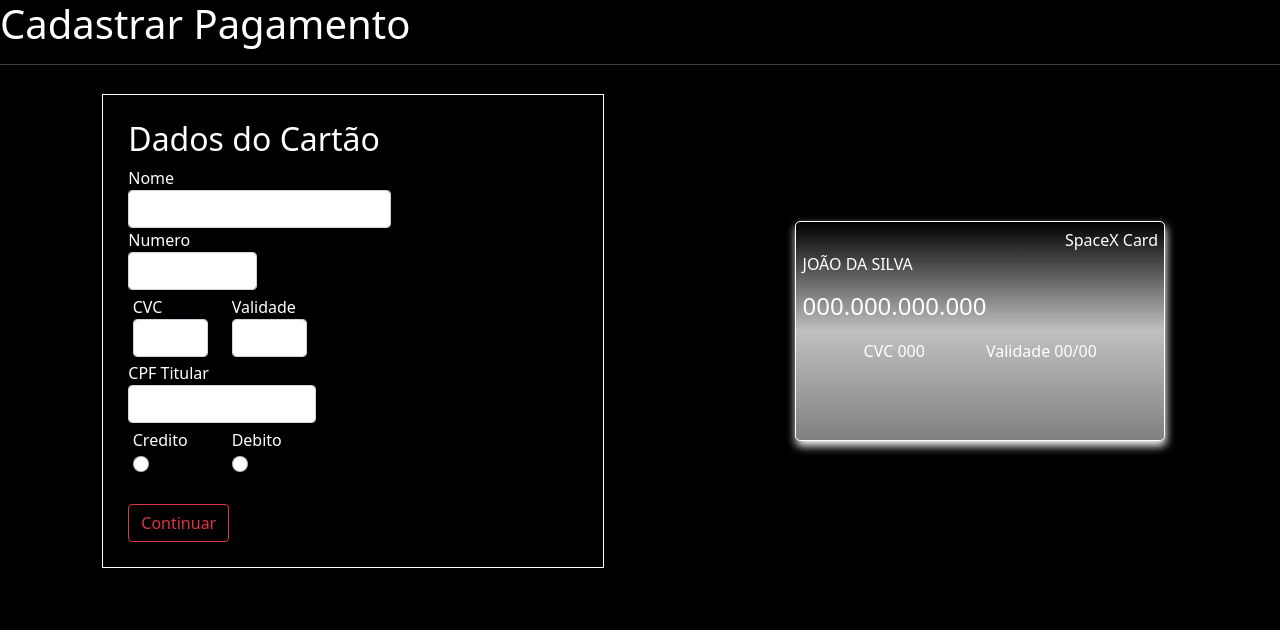
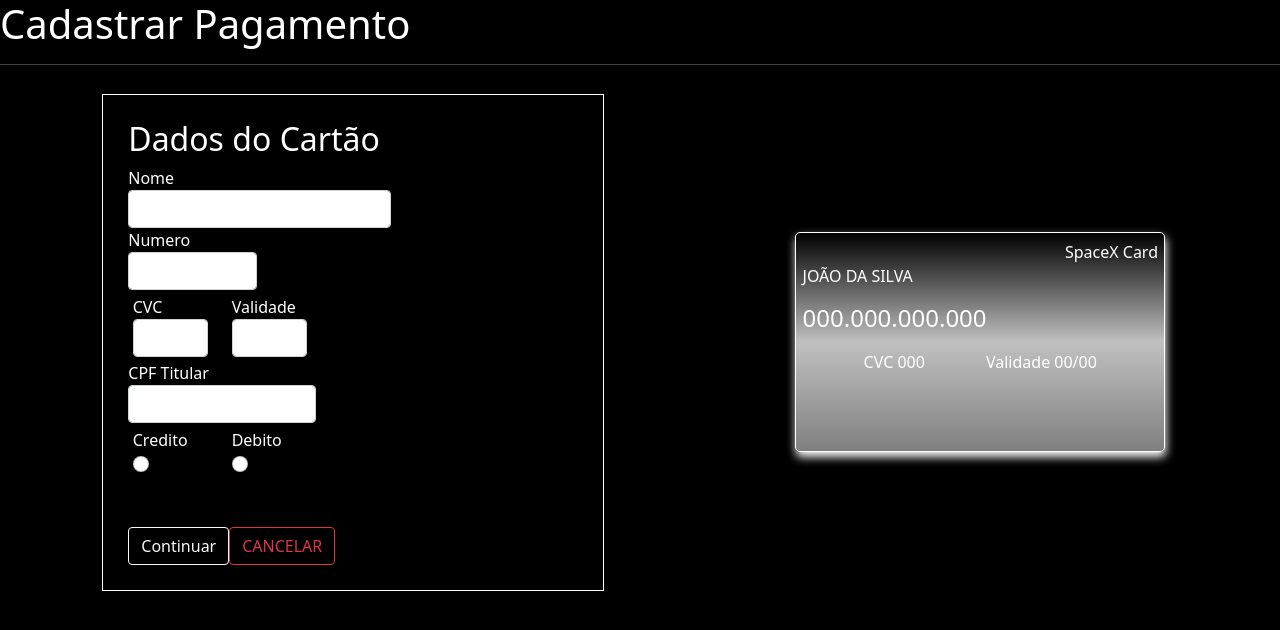
Before and after one commit to Edvaldoivso/ReativeForm, an Angular app: page /CadPagamento in a window 1280 px wide. Shown: the top 630 px of the page. Built offline with nearby package versions, Linux system fonts and the light colour scheme.

Commit message:
FLUXO INTEGRADO

```diff
--- a/src/app/Pages/cadastro-pagamento/cadastro-pagamento.component.html
+++ b/src/app/Pages/cadastro-pagamento/cadastro-pagamento.component.html
@@ -100,7 +100,20 @@
       </div>
 
       <br />
-      <button type="btn" class="btn btn-outline-danger">Continuar</button>
+
+      <section class="inline">
+        <button
+          type="button"
+          class="btn btn-outline-light"
+          (click)="SucessoPagamento()"
+        >
+          Continuar
+        </button>
+        {{ " " }}
+        <button type="btn" class="btn btn-outline-danger" (click)="cancelar()">
+          CANCELAR
+        </button>
+      </section>
     </form>
 
     <div id="Card">
@@ -120,11 +133,11 @@
       </section>
 
       <section class="inline">
-        <p *ngIf="NumCVC.value" >CVC {{ NumCVC.value }}</p>
+        <p *ngIf="NumCVC.value">CVC {{ NumCVC.value }}</p>
         <p *ngIf="NumValidade.value">Validade {{ NumValidade.value }}</p>
 
-        <p *ngIf="!NumCVC.value">CVC {{ '000' }}</p>
-        <p *ngIf="!NumValidade.value">Validade {{ '00/00' }}</p>
+        <p *ngIf="!NumCVC.value">CVC {{ "000" }}</p>
+        <p *ngIf="!NumValidade.value">Validade {{ "00/00" }}</p>
       </section>
 
       <br />
--- a/src/app/Pages/cadastro-pagamento/cadastro-pagamento.component.ts
+++ b/src/app/Pages/cadastro-pagamento/cadastro-pagamento.component.ts
@@ -1,5 +1,6 @@
 import { Component, OnInit } from '@angular/core';
 import { FormBuilder, FormGroup } from '@angular/forms';
+import { Router } from '@angular/router';
 
 @Component({
   selector: 'app-cadastro-pagamento',
@@ -7,7 +8,7 @@ import { FormBuilder, FormGroup } from '@angular/forms';
   styleUrls: ['./cadastro-pagamento.component.scss'],
 })
 export class CadastroPagamentoComponent implements OnInit {
-  constructor(public FormEstruture: FormBuilder) {}
+  constructor(public FormEstruture: FormBuilder ,  public route : Router) {}
 
   ngOnInit(): void {}
 
@@ -19,4 +20,40 @@ export class CadastroPagamentoComponent implements OnInit {
     CpfTitular: [''],
     CardModal: [''],
   });
+
+
+
+
+
+
+public SucessoPagamento(){
+
+  window.alert('PROCESSANDO O PAGAMENTO')
+    this.route.navigate(['Sucesso'])
 }
+
+public cancelar(){
+  window.alert('Deseja Cancelar')
+}
+
+
+
+
+
+
+
+
+
+
+
+
+
+
+
+
+
+
+
+
+
+}
--- a/src/app/Pages/cadastro-pessoal/cadastro-pessoal.component.html
+++ b/src/app/Pages/cadastro-pessoal/cadastro-pessoal.component.html
@@ -2,7 +2,7 @@
   <form
     [formGroup]="FormPessoal"
     (ngSubmit)="ProcessaPessoal()"
-    (click)="ProcessaPessoal(); saveData()"
+    (click)="ProcessaPessoal()"
     (keyup)="ProcessaPessoal()"
   >
     <br />
@@ -310,8 +310,8 @@
     <p *ngIf="FormPessoal.invalid" [class.alerta]="FormPessoal.invalid">
       * Você deve prencher todos os campos antes para enviar
     </p>
-    <button type="btn" class="btn btn-outline-light">
-      <!--[disabled]="FormPessoal.invalid"-->
+    <button type="button" class="btn btn-outline-light" (click)="saveData()" [disabled]="FormPessoal.invalid">
+
       ENVIAR REGISTRO
     </button>
 
--- a/src/app/Pages/cadastro-pessoal/cadastro-pessoal.component.ts
+++ b/src/app/Pages/cadastro-pessoal/cadastro-pessoal.component.ts
@@ -63,12 +63,9 @@ export class CadastroPessoalComponent implements OnInit {
   //Salva o registro no banco de dados
 
   public saveData() {
-
-    this.route.navigate(['Sucesso'])
+    window.alert('SALVANDO DADOS')
+    this.route.navigate(['CadPagamento'])
     console.log('SaveData Feito');
-
-
-
   }
 
 
```
